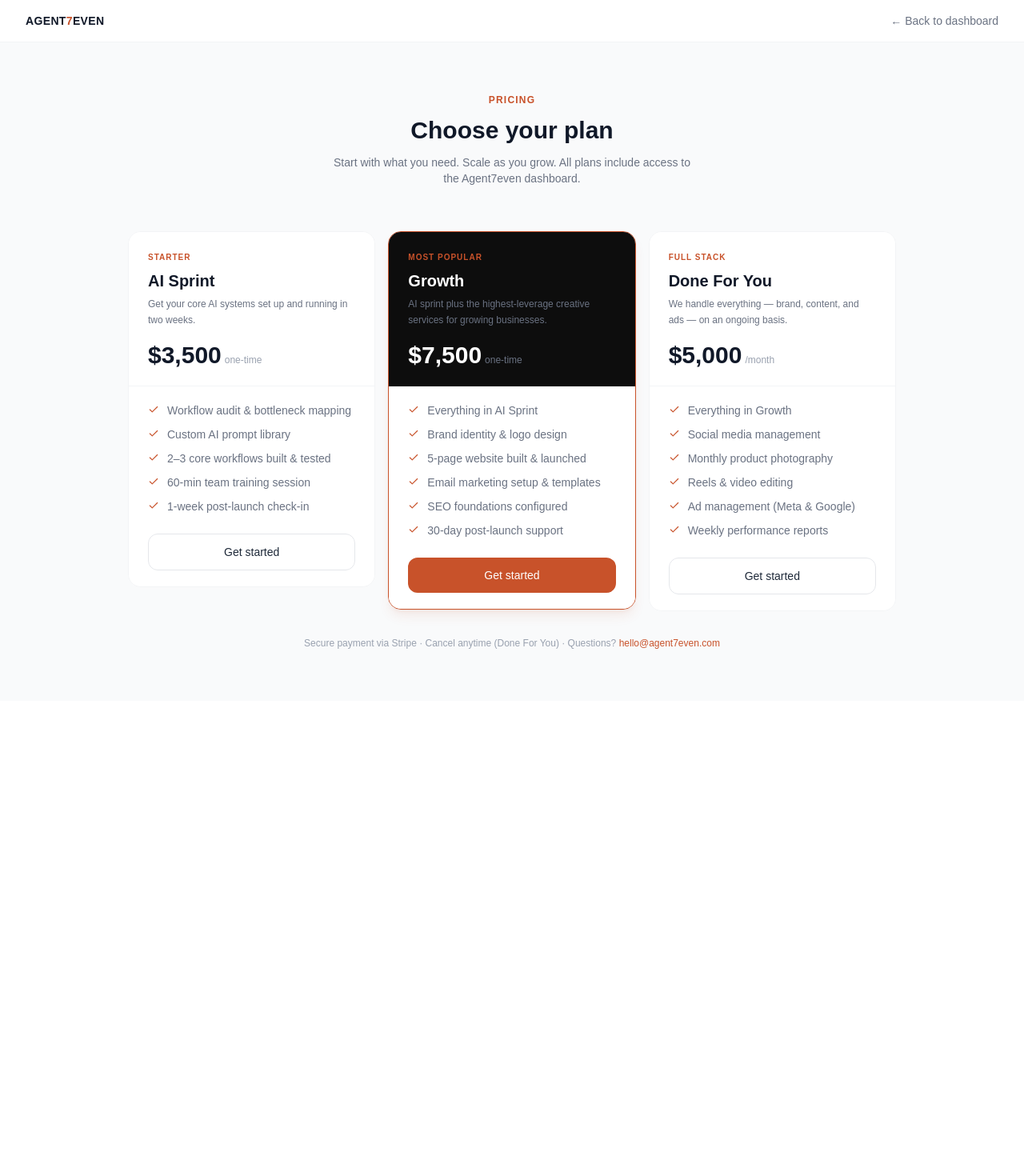
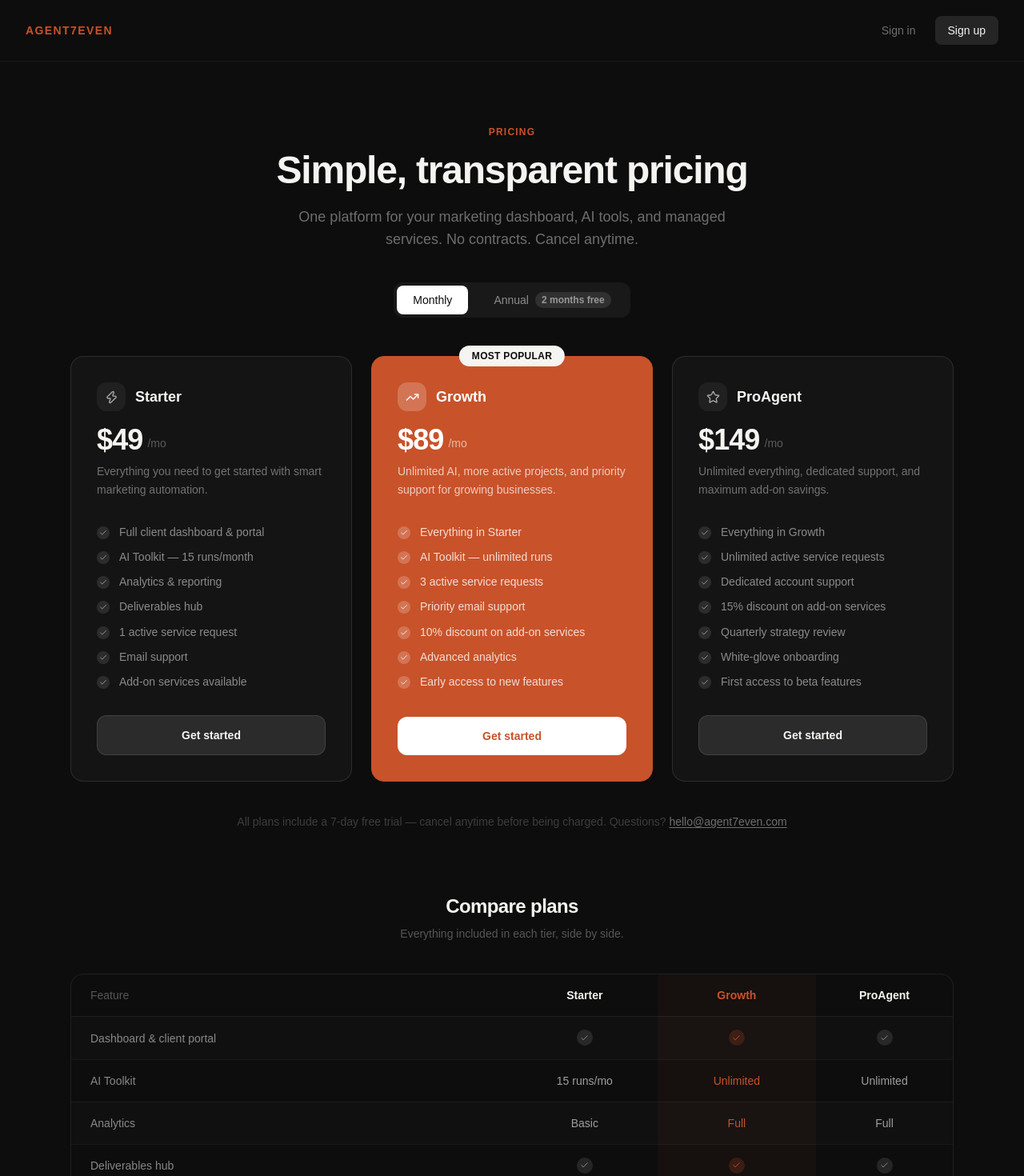
Before and after one commit to rovaneD/agent7even-app, a Next.js app: page /pricing in a window 1280 px wide. Shown: the top 1470 px of the page at 80% size. Before the commit the page ends 876 px from the top, so only its background shows below. Built offline with nearby package versions, Linux system fonts and the light colour scheme; no server answers.

Commit message:
Add 7-day trial to Stripe checkout, update trial messaging

```diff
--- a/app/api/stripe/checkout/route.ts
+++ b/app/api/stripe/checkout/route.ts
@@ -1,46 +1,54 @@
-import { NextRequest, NextResponse } from 'next/server'
+import { auth } from '@clerk/nextjs/server'
+import { NextResponse } from 'next/server'
 import Stripe from 'stripe'
-import { auth } from '@clerk/nextjs/server'
 import { createServiceClient } from '@/lib/supabase/server'
 
 const stripe = new Stripe(process.env.STRIPE_SECRET_KEY!, {
   apiVersion: '2026-04-22.dahlia',
 })
 
-const PRICE_MAP: Record<string, string> = {
-  ai_sprint: process.env.STRIPE_AI_SPRINT_PRICE_ID!,
-  growth: process.env.STRIPE_GROWTH_PRICE_ID!,
-  done_for_you: process.env.STRIPE_DONE_FOR_YOU_PRICE_ID!,
+const PRICE_IDS: Record<string, { monthly: string; annual: string }> = {
+  starter: {
+    monthly: process.env.STRIPE_STARTER_MONTHLY_PRICE_ID!,
+    annual: process.env.STRIPE_STARTER_ANNUAL_PRICE_ID!,
+  },
+  growth: {
+    monthly: process.env.STRIPE_GROWTH_MONTHLY_PRICE_ID!,
+    annual: process.env.STRIPE_GROWTH_ANNUAL_PRICE_ID!,
+  },
+  proagent: {
+    monthly: process.env.STRIPE_PROAGENT_MONTHLY_PRICE_ID!,
+    annual: process.env.STRIPE_PROAGENT_ANNUAL_PRICE_ID!,
+  },
 }
 
-export async function POST(req: NextRequest) {
-  try {
+export async function POST(req: Request) {
   const { userId } = await auth()
   if (!userId) {
     return NextResponse.json({ error: 'Unauthorized' }, { status: 401 })
   }
 
-    const { plan } = await req.json()
-    const priceId = PRICE_MAP[plan]
+  const { plan, annual = false } = await req.json()
 
-    if (!priceId) {
+  if (!PRICE_IDS[plan]) {
     return NextResponse.json({ error: 'Invalid plan' }, { status: 400 })
   }
 
-    // Get or create Stripe customer
+  const priceId = annual ? PRICE_IDS[plan].annual : PRICE_IDS[plan].monthly
+
   const supabase = createServiceClient()
   const { data: profile } = await supabase
     .from('profiles')
-      .select('stripe_customer_id, email, full_name, company_name')
+    .select('email, full_name, stripe_customer_id')
     .eq('clerk_user_id', userId)
     .single()
 
-    let customerId = profile?.stripe_customer_id
+  let customerId = profile?.stripe_customer_id ?? undefined
 
-    if (!customerId) {
+  if (!customerId && profile?.email) {
     const customer = await stripe.customers.create({
-        email: profile?.email,
-        name: profile?.company_name || profile?.full_name || undefined,
+      email: profile.email,
+      name: profile.full_name ?? undefined,
       metadata: { clerk_user_id: userId },
     })
     customerId = customer.id
@@ -51,30 +59,20 @@ export async function POST(req: NextRequest) {
       .eq('clerk_user_id', userId)
   }
 
-    const isSubscription = plan === 'done_for_you'
+  const appUrl = process.env.NEXT_PUBLIC_APP_URL ?? 'https://app.agent7even.com'
 
-    // Create Stripe Checkout session
   const session = await stripe.checkout.sessions.create({
     customer: customerId,
-      mode: isSubscription ? 'subscription' : 'payment',
+    mode: 'subscription',
     line_items: [{ price: priceId, quantity: 1 }],
-      success_url: `${process.env.NEXT_PUBLIC_APP_URL}/dashboard?success=true&plan=${plan}`,
-      cancel_url: `${process.env.NEXT_PUBLIC_APP_URL}/pricing?cancelled=true`,
-      metadata: {
-        clerk_user_id: userId,
-        plan,
+    success_url: `${appUrl}/dashboard?upgraded=true`,
+    cancel_url: `${appUrl}/pricing`,
+    subscription_data: {
+      trial_period_days: 7,
+      metadata: { clerk_user_id: userId, plan },
     },
-      // Generate an invoice for one-time payments so it appears in invoice history
-      ...(!isSubscription && {
-        invoice_creation: { enabled: true },
-      }),
     allow_promotion_codes: true,
-      billing_address_collection: 'auto',
   })
 
   return NextResponse.json({ url: session.url })
-  } catch (err) {
-    console.error('Stripe checkout error:', err)
-    return NextResponse.json({ error: 'Failed to create checkout session' }, { status: 500 })
 }
-}
--- a/app/pricing/page.tsx
+++ b/app/pricing/page.tsx
@@ -1,203 +1,379 @@
 'use client'
 
 import { useState } from 'react'
-import { useRouter } from 'next/navigation'
-import { Check, Loader2 } from 'lucide-react'
+import { Check, Zap, TrendingUp, Star } from 'lucide-react'
+import { useUser } from '@clerk/nextjs'
 
-const PLANS = [
+const plans = [
   {
-    id: 'ai_sprint',
-    name: 'AI Sprint',
-    badge: 'Starter',
-    price: '$3,500',
-    period: 'one-time',
-    description: 'Get your core AI systems set up and running in two weeks.',
-    featured: false,
-    items: [
-      'Workflow audit & bottleneck mapping',
-      'Custom AI prompt library',
-      '2–3 core workflows built & tested',
-      '60-min team training session',
-      '1-week post-launch check-in',
+    key: 'starter',
+    name: 'Starter',
+    icon: Zap,
+    monthlyPrice: 49,
+    annualPrice: 490,
+    description: 'Everything you need to get started with smart marketing automation.',
+    color: 'gray',
+    features: [
+      'Full client dashboard & portal',
+      'AI Toolkit — 15 runs/month',
+      'Analytics & reporting',
+      'Deliverables hub',
+      '1 active service request',
+      'Email support',
+      'Add-on services available',
     ],
+    cta: 'Get started',
+    popular: false,
   },
   {
-    id: 'growth',
+    key: 'growth',
     name: 'Growth',
-    badge: 'Most popular',
-    price: '$7,500',
-    period: 'one-time',
-    description: 'AI sprint plus the highest-leverage creative services for growing businesses.',
-    featured: true,
-    items: [
-      'Everything in AI Sprint',
-      'Brand identity & logo design',
-      '5-page website built & launched',
-      'Email marketing setup & templates',
-      'SEO foundations configured',
-      '30-day post-launch support',
+    icon: TrendingUp,
+    monthlyPrice: 89,
+    annualPrice: 890,
+    description: 'Unlimited AI, more active projects, and priority support for growing businesses.',
+    color: 'orange',
+    features: [
+      'Everything in Starter',
+      'AI Toolkit — unlimited runs',
+      '3 active service requests',
+      'Priority email support',
+      '10% discount on add-on services',
+      'Advanced analytics',
+      'Early access to new features',
     ],
+    cta: 'Get started',
+    popular: true,
   },
   {
-    id: 'done_for_you',
-    name: 'Done For You',
-    badge: 'Full stack',
-    price: '$5,000',
-    period: '/month',
-    description: 'We handle everything — brand, content, and ads — on an ongoing basis.',
-    featured: false,
-    items: [
+    key: 'proagent',
+    name: 'ProAgent',
+    icon: Star,
+    monthlyPrice: 149,
+    annualPrice: 1490,
+    description: 'Unlimited everything, dedicated support, and maximum add-on savings.',
+    color: 'dark',
+    features: [
       'Everything in Growth',
-      'Social media management',
-      'Monthly product photography',
-      'Reels & video editing',
-      'Ad management (Meta & Google)',
-      'Weekly performance reports',
+      'Unlimited active service requests',
+      'Dedicated account support',
+      '15% discount on add-on services',
+      'Quarterly strategy review',
+      'White-glove onboarding',
+      'First access to beta features',
     ],
+    cta: 'Get started',
+    popular: false,
   },
 ]
 
 export default function PricingPage() {
-  const router = useRouter()
+  const [annual, setAnnual] = useState(false)
   const [loading, setLoading] = useState<string | null>(null)
+  const { isSignedIn } = useUser()
 
-  const handleCheckout = async (planId: string) => {
-    setLoading(planId)
+  async function handleCheckout(planKey: string) {
+    setLoading(planKey)
     try {
       const res = await fetch('/api/stripe/checkout', {
         method: 'POST',
         headers: { 'Content-Type': 'application/json' },
-        body: JSON.stringify({ plan: planId }),
+        body: JSON.stringify({ plan: planKey, annual }),
       })
       const data = await res.json()
       if (data.url) {
         window.location.href = data.url
+      } else {
+        setLoading(null)
       }
-    } catch (err) {
-      console.error(err)
-    } finally {
+    } catch {
       setLoading(null)
     }
   }
 
   return (
-    <div className="min-h-screen bg-gray-50">
+    <div className="min-h-screen bg-[#0d0d0d] text-[#f5f4f0]">
 
       {/* Nav */}
-      <header className="bg-white border-b border-gray-100 px-8 py-4 flex items-center justify-between">
-        <span className="font-bold text-sm tracking-wide text-gray-900">
-          AGENT<span className="text-[#c8522a]">7</span>EVEN
-        </span>
-        <button
-          onClick={() => router.push('/dashboard')}
-          className="text-sm text-gray-500 hover:text-gray-900 transition-colors"
+      <nav className="flex items-center justify-between px-8 py-5 border-b border-white/5">
+        <a href="/" className="text-sm font-semibold tracking-widest uppercase text-[#c8522a]">
+          Agent7even
+        </a>
+        <div className="flex items-center gap-6">
+          {isSignedIn ? (
+            <a
+              href="/dashboard"
+              className="text-sm font-medium bg-white/10 hover:bg-white/15 px-4 py-2 rounded-lg transition-colors"
             >
-          ← Back to dashboard
-        </button>
-      </header>
-
-      <main className="max-w-5xl mx-auto px-8 py-16">
+              Go to dashboard →
+            </a>
+          ) : (
+            <>
+              <a href="/sign-in" className="text-sm text-white/40 hover:text-white/70 transition-colors">
+                Sign in
+              </a>
+              <a
+                href="/sign-up"
+                className="text-sm font-medium bg-white/10 hover:bg-white/15 px-4 py-2 rounded-lg transition-colors"
+              >
+                Sign up
+              </a>
+            </>
+          )}
+        </div>
+      </nav>
 
       {/* Header */}
-        <div className="text-center mb-14">
-          <p className="text-xs font-semibold tracking-widest uppercase text-[#c8522a] mb-3">
+      <div className="max-w-4xl mx-auto px-6 pt-20 pb-12 text-center">
+        <p className="text-xs font-semibold tracking-widest uppercase text-[#c8522a] mb-4">
           Pricing
         </p>
-          <h1 className="text-3xl font-bold text-gray-900 mb-3">
-            Choose your plan
+        <h1 className="text-4xl md:text-5xl font-semibold tracking-tight mb-5">
+          Simple, transparent pricing
         </h1>
-          <p className="text-gray-500 text-sm max-w-md mx-auto">
-            Start with what you need. Scale as you grow.
-            All plans include access to the Agent7even dashboard.
+        <p className="text-lg text-white/40 max-w-xl mx-auto mb-10">
+          One platform for your marketing dashboard, AI tools, and managed services.
+          No contracts. Cancel anytime.
         </p>
+
+        {/* Toggle */}
+        <div className="inline-flex items-center gap-3 bg-white/5 rounded-xl p-1">
+          <button
+            onClick={() => setAnnual(false)}
+            className={`text-sm font-medium px-5 py-2 rounded-lg transition-all ${
+              !annual ? 'bg-white text-[#0d0d0d]' : 'text-white/50 hover:text-white/70'
+            }`}
+          >
+            Monthly
+          </button>
+          <button
+            onClick={() => setAnnual(true)}
+            className={`text-sm font-medium px-5 py-2 rounded-lg transition-all flex items-center gap-2 ${
+              annual ? 'bg-white text-[#0d0d0d]' : 'text-white/50 hover:text-white/70'
+            }`}
+          >
+            Annual
+            <span className={`text-xs font-semibold px-2 py-0.5 rounded-full transition-colors ${
+              annual ? 'bg-[#c8522a] text-white' : 'bg-white/10 text-white/50'
+            }`}>
+              2 months free
+            </span>
+          </button>
+        </div>
       </div>
 
       {/* Plans */}
-        <div className="grid grid-cols-3 gap-4 items-start">
-          {PLANS.map((plan) => (
+      <div className="max-w-6xl mx-auto px-6 pb-24">
+        <div className="grid grid-cols-1 md:grid-cols-3 gap-6">
+          {plans.map((plan) => {
+            const Icon = plan.icon
+            const isLoading = loading === plan.key
+
+            return (
               <div
-              key={plan.id}
-              className={`rounded-2xl overflow-hidden border transition-all ${
-                plan.featured
-                  ? 'border-[#c8522a] border-[1.5px] shadow-lg shadow-[#c8522a]/10'
-                  : 'border-gray-100 bg-white'
-              }`}
+                key={plan.key}
+                className={`relative rounded-2xl border flex flex-col ${
+                  plan.popular
+                    ? 'bg-[#c8522a] border-[#c8522a]'
+                    : 'bg-white/[0.03] border-white/10 hover:border-white/20'
+                } transition-all`}
               >
-              {/* Head */}
-              <div className={`px-6 pt-6 pb-5 border-b ${
-                plan.featured
-                  ? 'bg-[#0d0d0d] border-[#1a1a1a]'
-                  : 'bg-white border-gray-100'
-              }`}>
-                <span className={`text-[10px] font-semibold tracking-widest uppercase block mb-2 ${
-                  plan.featured ? 'text-[#c8522a]' : 'text-[#c8522a]'
-                }`}>
-                  {plan.badge}
-                </span>
-                <div className={`text-xl font-bold mb-1.5 ${
-                  plan.featured ? 'text-white' : 'text-gray-900'
-                }`}>
-                  {plan.name}
-                </div>
-                <div className={`text-xs leading-relaxed font-light mb-4 ${
-                  plan.featured ? 'text-gray-500' : 'text-gray-500'
-                }`}>
-                  {plan.description}
-                </div>
-                <div className="flex items-baseline gap-1">
-                  <span className={`text-3xl font-bold ${
-                    plan.featured ? 'text-white' : 'text-gray-900'
-                  }`}>
-                    {plan.price}
-                  </span>
-                  <span className={`text-xs ${
-                    plan.featured ? 'text-gray-500' : 'text-gray-400'
-                  }`}>
-                    {plan.period}
+                {plan.popular && (
+                  <div className="absolute -top-3.5 left-1/2 -translate-x-1/2">
+                    <span className="bg-[#f5f4f0] text-[#0d0d0d] text-xs font-bold px-4 py-1.5 rounded-full tracking-wide uppercase">
+                      Most popular
                     </span>
                   </div>
+                )}
+
+                <div className="p-8 flex flex-col flex-1">
+                  <div className="flex items-center gap-3 mb-4">
+                    <div className={`w-9 h-9 rounded-xl flex items-center justify-center ${
+                      plan.popular ? 'bg-white/20' : 'bg-white/5'
+                    }`}>
+                      <Icon size={17} className={plan.popular ? 'text-white' : 'text-white/60'} />
+                    </div>
+                    <h3 className={`text-lg font-semibold ${plan.popular ? 'text-white' : 'text-[#f5f4f0]'}`}>
+                      {plan.name}
+                    </h3>
                   </div>
 
-              {/* Body */}
-              <div className="bg-white px-6 py-5">
-                <ul className="space-y-2.5 mb-6">
-                  {plan.items.map((item) => (
-                    <li key={item} className="flex items-start gap-2.5 text-sm text-gray-500">
-                      <Check size={14} className="text-[#c8522a] flex-shrink-0 mt-0.5" />
-                      {item}
+                  <div className="mb-2">
+                    <div className="flex items-end gap-1.5">
+                      <span className={`text-4xl font-semibold tracking-tight ${plan.popular ? 'text-white' : 'text-[#f5f4f0]'}`}>
+                        ${annual ? Math.round(plan.annualPrice / 12) : plan.monthlyPrice}
+                      </span>
+                      <span className={`text-sm mb-1.5 ${plan.popular ? 'text-white/60' : 'text-white/30'}`}>
+                        /mo
+                      </span>
+                    </div>
+                    {annual && (
+                      <p className={`text-xs mt-1 ${plan.popular ? 'text-white/70' : 'text-white/30'}`}>
+                        ${plan.annualPrice} billed annually
+                      </p>
+                    )}
+                  </div>
+
+                  <p className={`text-sm mb-8 leading-relaxed ${plan.popular ? 'text-white/70' : 'text-white/40'}`}>
+                    {plan.description}
+                  </p>
+
+                  <ul className="space-y-3 flex-1 mb-8">
+                    {plan.features.map((feature) => (
+                      <li key={feature} className="flex items-start gap-3">
+                        <div className={`flex-shrink-0 w-4 h-4 rounded-full flex items-center justify-center mt-0.5 ${
+                          plan.popular ? 'bg-white/20' : 'bg-white/10'
+                        }`}>
+                          <Check size={10} className={plan.popular ? 'text-white' : 'text-white/60'} />
+                        </div>
+                        <span className={`text-sm leading-snug ${plan.popular ? 'text-white/80' : 'text-white/50'}`}>
+                          {feature}
+                        </span>
                       </li>
                     ))}
                   </ul>
 
                   <button
-                  onClick={() => handleCheckout(plan.id)}
-                  disabled={loading === plan.id}
-                  className={`w-full py-3 rounded-xl text-sm font-medium transition-colors flex items-center justify-center gap-2 ${
-                    plan.featured
-                      ? 'bg-[#c8522a] text-white hover:bg-[#b04623]'
-                      : 'border border-gray-200 text-gray-800 hover:border-gray-400'
-                  } disabled:opacity-50`}
+                    onClick={() => handleCheckout(plan.key)}
+                    disabled={isLoading}
+                    className={`w-full py-3.5 rounded-xl text-sm font-semibold transition-all disabled:opacity-60 disabled:cursor-not-allowed ${
+                      plan.popular
+                        ? 'bg-white text-[#c8522a] hover:bg-[#f5f4f0]'
+                        : 'bg-white/10 text-[#f5f4f0] hover:bg-white/15 border border-white/10'
+                    }`}
                   >
-                  {loading === plan.id ? (
-                    <><Loader2 size={14} className="animate-spin" /> Processing...</>
-                  ) : (
-                    'Get started'
-                  )}
+                    {isLoading ? 'Redirecting...' : plan.cta}
                   </button>
                 </div>
               </div>
-          ))}
+            )
+          })}
         </div>
 
-        {/* Trust line */}
-        <p className="text-center text-xs text-gray-400 mt-8">
-          Secure payment via Stripe · Cancel anytime (Done For You) · Questions?{' '}
-          <a href="mailto:hello@agent7even.com" className="text-[#c8522a] hover:underline">
+        <p className="text-center text-sm text-white/20 mt-10">
+          All plans include a 7-day free trial — cancel anytime before being charged.
+          Questions?{' '}
+          <a href="mailto:hello@agent7even.com" className="text-white/40 hover:text-white/60 underline underline-offset-2">
             hello@agent7even.com
           </a>
         </p>
 
-      </main>
+        {/* Comparison table */}
+        <div className="mt-20">
+          <h2 className="text-center text-2xl font-semibold text-[#f5f4f0] tracking-tight mb-2">
+            Compare plans
+          </h2>
+          <p className="text-center text-sm text-white/30 mb-10">
+            Everything included in each tier, side by side.
+          </p>
+
+          <div className="overflow-x-auto rounded-2xl border border-white/8">
+            <table className="w-full text-sm">
+              <thead>
+                <tr className="border-b border-white/8">
+                  <th className="text-left px-6 py-4 text-white/30 font-medium w-1/2">Feature</th>
+                  <th className="text-center px-6 py-4 text-[#f5f4f0] font-semibold">Starter</th>
+                  <th className="text-center px-6 py-4 text-[#c8522a] font-semibold bg-[#c8522a]/5">Growth</th>
+                  <th className="text-center px-6 py-4 text-[#f5f4f0] font-semibold">ProAgent</th>
+                </tr>
+              </thead>
+              <tbody>
+                {[
+                  {
+                    feature: 'Dashboard & client portal',
+                    starter: true, growth: true, proagent: true,
+                  },
+                  {
+                    feature: 'AI Toolkit',
+                    starter: '15 runs/mo', growth: 'Unlimited', proagent: 'Unlimited',
+                  },
+                  {
+                    feature: 'Analytics',
+                    starter: 'Basic', growth: 'Full', proagent: 'Full',
+                  },
+                  {
+                    feature: 'Deliverables hub',
+                    starter: true, growth: true, proagent: true,
+                  },
+                  {
+                    feature: 'Active service requests',
+                    starter: '1', growth: '3', proagent: 'Unlimited',
+                  },
+                  {
+                    feature: 'Add-on discount',
+                    starter: '—', growth: '10% off', proagent: '15% off',
+                  },
+                  {
+                    feature: 'Support',
+                    starter: 'Email', growth: 'Priority email', proagent: 'Dedicated',
+                  },
+                  {
+                    feature: 'Quarterly strategy review',
+                    starter: false, growth: false, proagent: true,
+                  },
+                  {
+                    feature: 'White-glove onboarding',
+                    starter: false, growth: false, proagent: true,
+                  },
+                  {
+                    feature: 'Annual billing option',
+                    starter: true, growth: true, proagent: true,
+                  },
+                ].map((row, i) => (
+                  <tr
+                    key={row.feature}
+                    className={`border-b border-white/5 last:border-0 ${i % 2 === 0 ? 'bg-white/[0.01]' : ''}`}
+                  >
+                    <td className="px-6 py-4 text-white/50">{row.feature}</td>
+                    <td className="px-6 py-4 text-center">
+                      <Cell value={row.starter} />
+                    </td>
+                    <td className="px-6 py-4 text-center bg-[#c8522a]/5">
+                      <Cell value={row.growth} highlight />
+                    </td>
+                    <td className="px-6 py-4 text-center">
+                      <Cell value={row.proagent} />
+                    </td>
+                  </tr>
+                ))}
+              </tbody>
+            </table>
+          </div>
+        </div>
+      </div>
+
+      {/* Footer */}
+      <footer className="border-t border-white/5 mt-4">
+        <div className="max-w-6xl mx-auto px-6 py-10 flex flex-col md:flex-row items-center justify-between gap-6">
+          <div className="flex flex-col md:flex-row items-center gap-6 text-sm text-white/30">
+            <span className="font-semibold tracking-widest uppercase text-[#c8522a] text-xs">Agent7even</span>
+            <a href="/privacy" className="hover:text-white/60 transition-colors">Privacy Policy</a>
+            <a href="/terms" className="hover:text-white/60 transition-colors">Terms of Service</a>
+            <a href="mailto:hello@agent7even.com" className="hover:text-white/60 transition-colors">hello@agent7even.com</a>
+          </div>
+          <p className="text-xs text-white/20">© {new Date().getFullYear()} Agent7even. All rights reserved.</p>
+        </div>
+      </footer>
     </div>
   )
 }
+
+function Cell({ value, highlight = false }: { value: boolean | string; highlight?: boolean }) {
+  if (value === true) {
+    return (
+      <span className={`inline-flex items-center justify-center w-5 h-5 rounded-full ${
+        highlight ? 'bg-[#c8522a]/20' : 'bg-white/10'
+      }`}>
+        <Check size={11} className={highlight ? 'text-[#c8522a]' : 'text-white/50'} />
+      </span>
+    )
+  }
+  if (value === false) {
+    return <span className="text-white/15">—</span>
+  }
+  return (
+    <span className={`font-medium ${highlight ? 'text-[#c8522a]' : 'text-white/60'}`}>
+      {value}
+    </span>
+  )
+}
```
Lines whose indentation alone changed are shown as unchanged.
